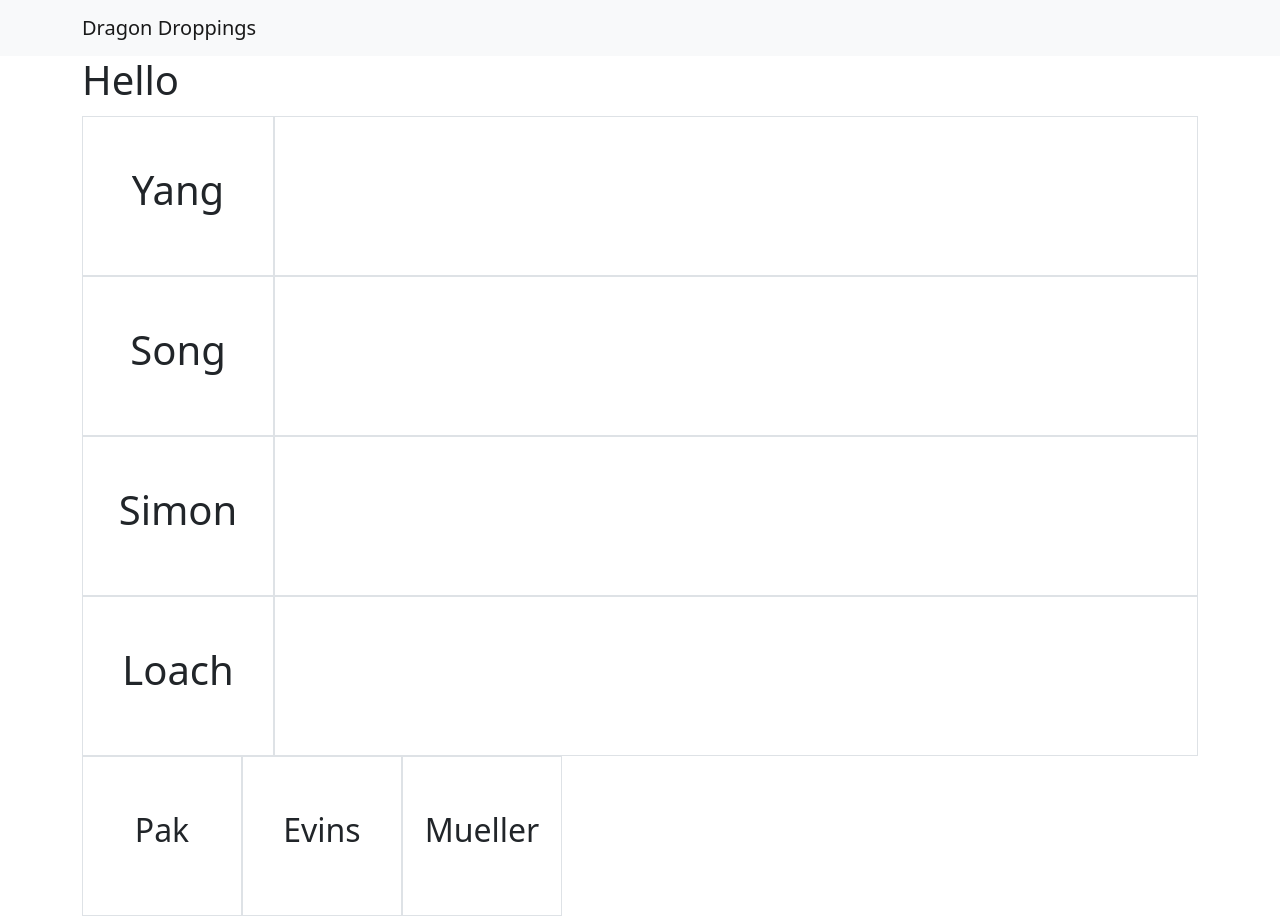
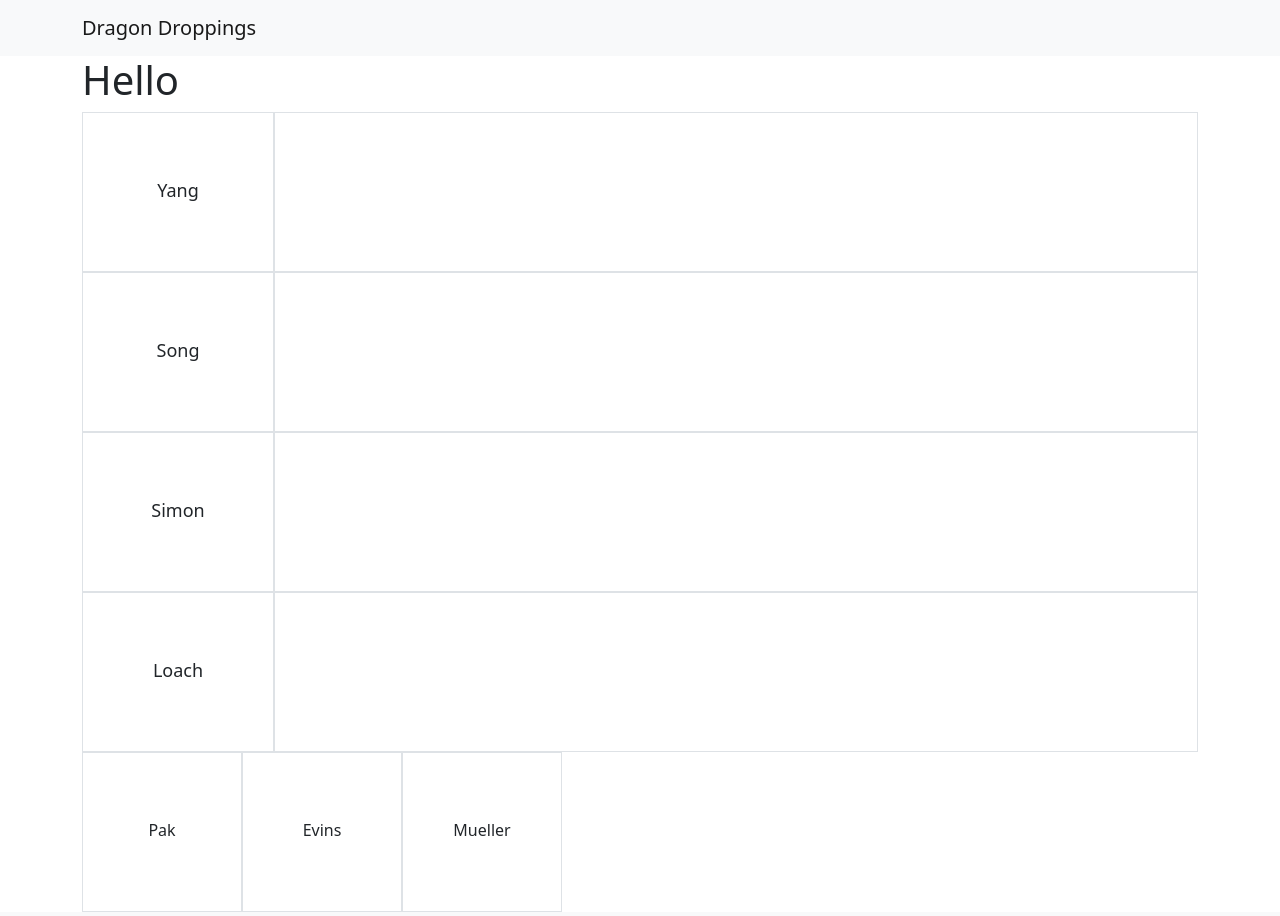
Before and after one commit to lucoby/draft, a FastAPI app: page / in a window 1280 px wide. Run offline with FastAPI, Linux system fonts and the light colour scheme; some libraries are stand-ins or nearby versions.

Commit message:
switch to div text instead of headers

```diff
--- a/dragndroppings/static/css/style.css
+++ b/dragndroppings/static/css/style.css
@@ -24,7 +24,11 @@ img {
     max-height: 150px;
 }
 
-h1, h2 {
+.group-text {
+    font-size: large;
+}
+
+.group-text, .item-text {
     overflow: hidden;
     text-overflow: ellipsis;
     padding-bottom: .25rem;
--- a/dragndroppings/templates/index.html
+++ b/dragndroppings/templates/index.html
@@ -3,39 +3,39 @@
 {% block content %}
 <h1>Hello</h1>
 
-<div class="d-flex flex-row">
+<div class="d-flex w-100 flex-row">
+    <div class="d-flex title w-25 t0 p-2 border justify-content-center align-items-center">
+        <div class="group-text">Yang</div>
+    </div>
+    <div class="list w-100 flex-row flex-wrap border"></div>
+</div>
+<div class="d-flex w-100 flex-row">
     <div class="d-flex title t0 p-2 border justify-content-center align-items-center">
-        <h1>Yang</h1>
+        <div class="group-text">Song</div>
     </div>
     <div class="list flex-grow-1 flex-row border"></div>
 </div>
-<div class="d-flex flex-row">
+<div class="d-flex w-100 flex-row">
     <div class="d-flex title t0 p-2 border justify-content-center align-items-center">
-        <h1>Song</h1>
+        <div class="group-text">Simon</div>
     </div>
     <div class="list flex-grow-1 flex-row border"></div>
 </div>
-<div class="d-flex flex-row">
+<div class="d-flex w-100 flex-row">
     <div class="d-flex title t0 p-2 border justify-content-center align-items-center">
-        <h1>Simon</h1>
+        <div class="group-text">Loach</div>
     </div>
     <div class="list flex-grow-1 flex-row border"></div>
 </div>
-<div class="d-flex flex-row">
-    <div class="d-flex title t0 p-2 border justify-content-center align-items-center">
-        <h1>Loach</h1>
-    </div>
-    <div class="list flex-grow-1 flex-row border"></div>
-</div>
-<div class="bank d-flex flex-row">
+<div class="bank d-flex w-100 flex-row flex-wrap">
     <div id="item1" class="item d-flex p-2 border justify-content-center align-items-center">
-        <h2>Pak</h2>
+        <div class="item-text">Pak</div>
     </div>
     <div id="item2" class="item d-flex p-2 border justify-content-center align-items-center">
-        <h2>Evins</h2>
+        <div class="item-text">Evins</div>
     </div>
     <div id="item3" class="item d-flex p-2 border justify-content-center align-items-center">
-        <h2>Mueller</h2>
+        <div class="item-text">Mueller</div>
     </div>
 </div>
 {% endblock %}
```
